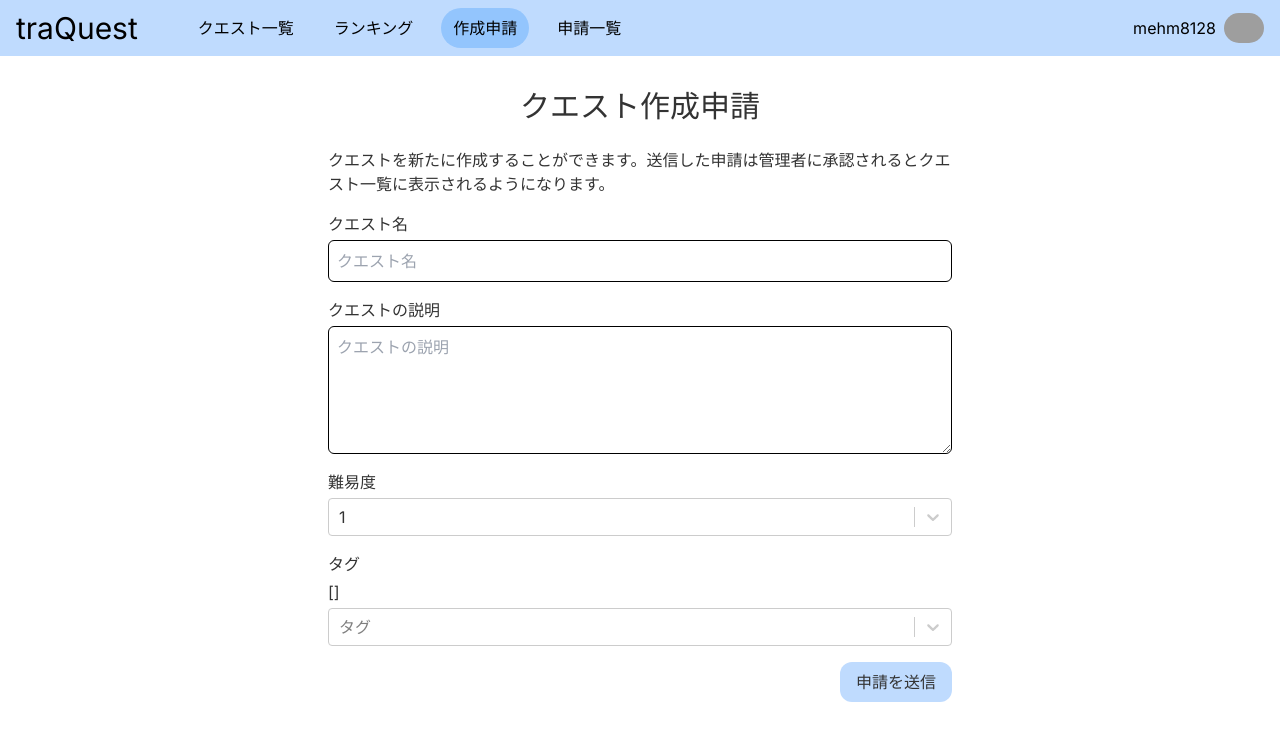
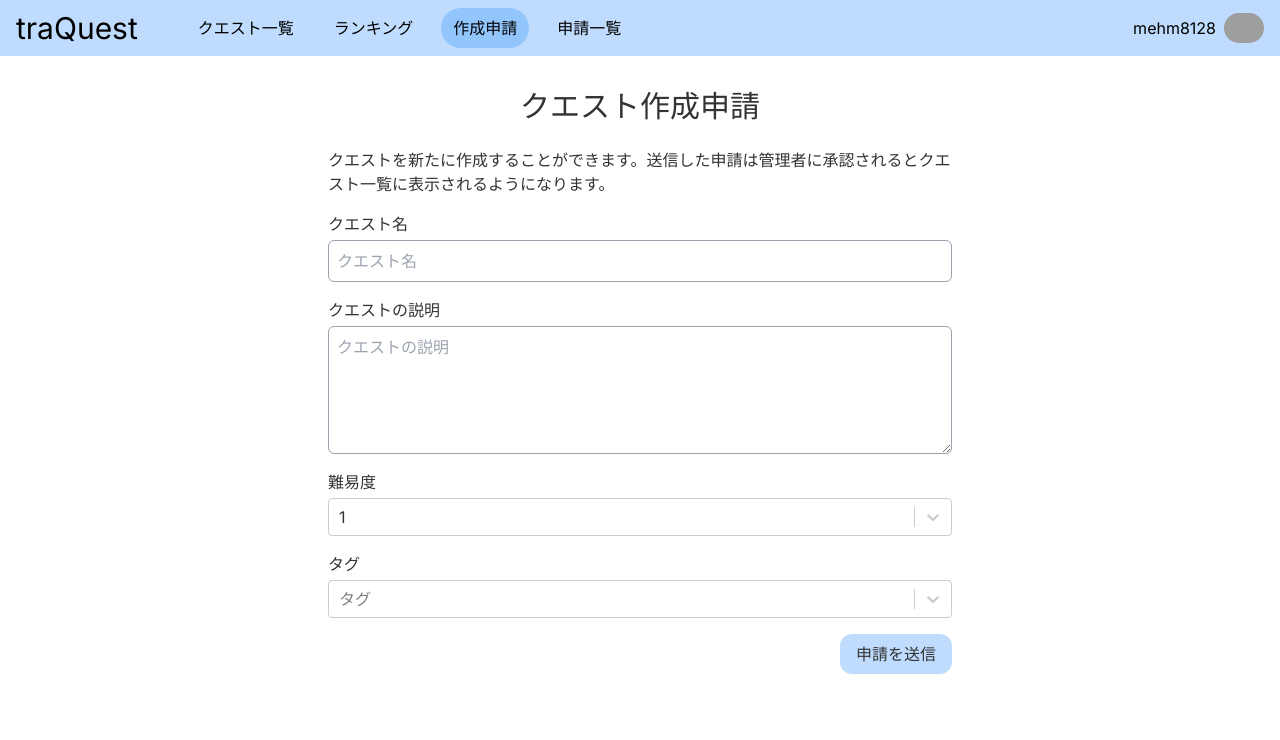
Before and after one commit to mehm8128/traQuest-UI, a Next.js app: page /request in a window 1280 px wide. Shown: the top 740 px of the page. Built offline with nearby package versions, Linux system fonts and the light colour scheme; grey boxes are pictures that could not be loaded.

Commit message:
微修正

```diff
--- a/src/app/request/page.tsx
+++ b/src/app/request/page.tsx
@@ -40,6 +40,7 @@ export default function Request() {
 	}
 
 	const handleSubmit = () => {
+		//todo: validation
 		setIsSubmitting(true)
 		const newTags: string[] = handleCreateTag(
 			selectedTags.filter((tag) => tag.__new__ !== undefined)
@@ -77,7 +78,7 @@ export default function Request() {
 						value={title}
 						onChange={(e) => setTitle(e.target.value)}
 						placeholder="クエスト名"
-						className="w-full border border-black rounded-md p-2"
+						className="w-full border border-gray-400 rounded-md p-2"
 					/>
 				</label>
 				<label className="flex flex-col gap-1">
@@ -86,7 +87,7 @@ export default function Request() {
 						value={description}
 						onChange={(e) => setDescription(e.target.value)}
 						placeholder="クエストの説明"
-						className="w-full min-h-[128px] border border-black rounded-md p-2"
+						className="w-full min-h-[128px] border border-gray-400 rounded-md p-2"
 					/>
 				</label>
 				<label className="flex flex-col gap-1">
@@ -101,7 +102,6 @@ export default function Request() {
 				</label>
 				<label className="flex flex-col gap-1">
 					<span>タグ</span>
-					{JSON.stringify(selectedTags)}
 					<CreatableSelect
 						placeholder="タグ"
 						isMulti
```
